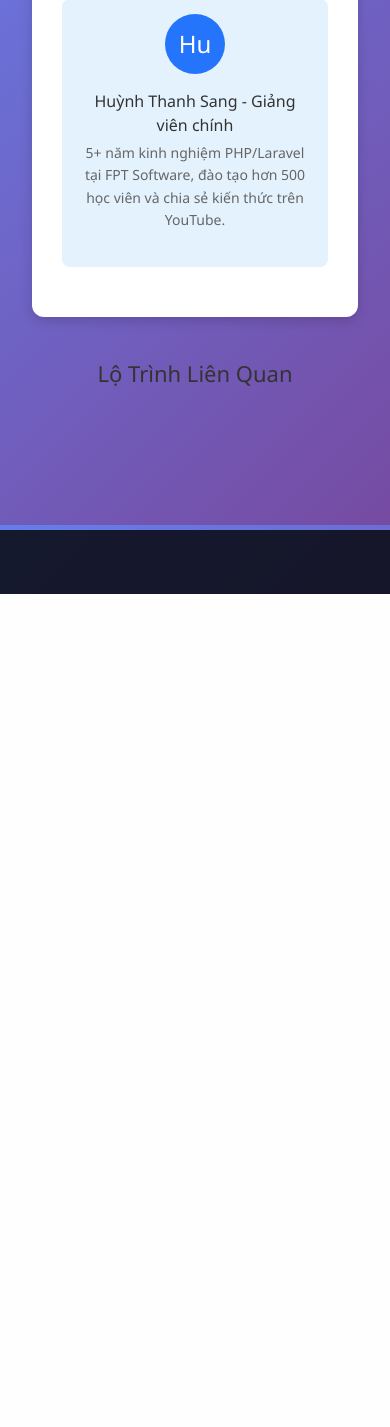
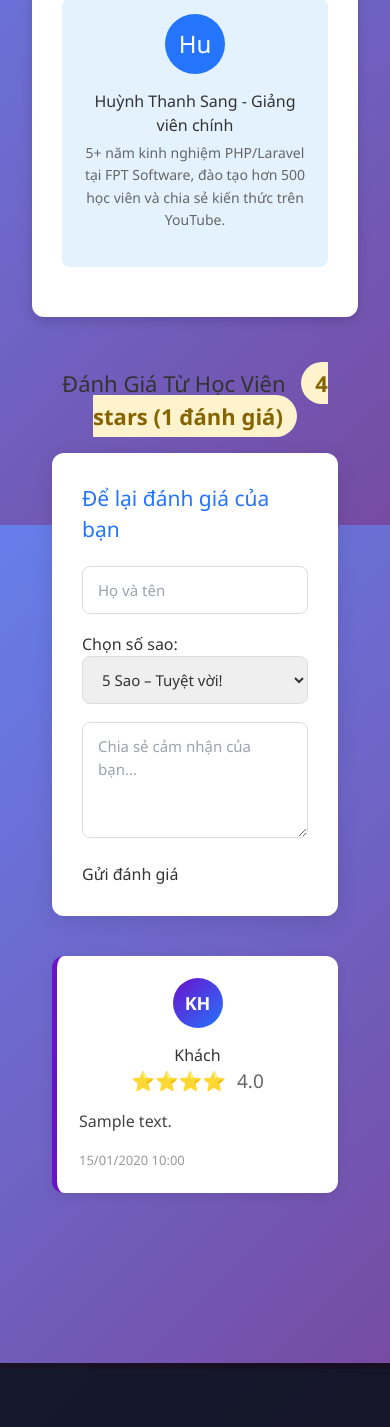
Before and after one commit to SangHT0112/WebBanKhoaHocLapTrinh, a PHP site: page /notify/course-detail.php?id=1 in a window 390 px wide. Shown: the part 2007-3434 px from the top of the page. Before the commit the page ends 2601 px from the top, so only its background shows below. Run offline with PHP 8.4, Linux system fonts and the light colour scheme; data comes from the database, SQL or seed files in the repository; tables that the repository leaves empty hold one stand-in row (values such as "Sample post"); some libraries are stand-ins or nearby versions.

Commit message:
danh gia

```diff
--- a/course-detail.php
+++ b/course-detail.php
@@ -20,6 +20,9 @@
     <meta charset="UTF-8">
     <?php include __DIR__ . '/layout/head.php'; ?>
     <link rel="stylesheet" href="course-detail.css">
+    <script src="https://cdn.jsdelivr.net/npm/sweetalert2@11"></script>
+    <link rel="stylesheet" href="https://cdnjs.cloudflare.com/ajax/libs/font-awesome/6.5.0/css/all.min.css">
+
 </head>
 <body>
     <header>
@@ -106,7 +109,7 @@
 
         <?php if ($courseDetail): ?>
         <div class="related-products">
-            <h2>Lộ Trình Liên Quan</h2>
+             <?php include __DIR__ . '/review.php'; ?>
             <div class="courses-grid">
                 <?php
                 // TODO: Implement related courses logic here
@@ -123,10 +126,8 @@
 
     <script>
     function enrollCourse(id) {
-        // Lấy thông tin khóa học từ PHP
     const courseDetail = <?php echo json_encode($courseDetail); ?>;
 
-        // Gửi dữ liệu sang PHP để lưu session
     fetch('page/cart/add-to-cart.php', {
         method: 'POST',
         headers: { 'Content-Type': 'application/x-www-form-urlencoded' },
@@ -135,12 +136,31 @@
     .then(res => res.json())
     .then(data => {
         if (data.status === 'added') {
-                alert(`Đã thêm "${courseDetail.course_name}" vào giỏ hàng!`);
+            Swal.fire({
+                title: "🎉 Đã thêm vào giỏ hàng!",
+                html: `<b>${courseDetail.ten_khoa_hoc}</b> đã được thêm vào giỏ.`,
+                icon: "success",
+                confirmButtonText: "Đi đến giỏ hàng",
+                confirmButtonColor: "#3085d6"
+            }).then(() => {
                 window.location.href = "page/cart/cart.php";
+            });
+
         } else if (data.status === 'exists') {
-                alert(`"${courseDetail.course_name}" đã có trong giỏ hàng.`);
+            Swal.fire({
+                title: "⚠️ Khóa học đã tồn tại",
+                html: `Khóa học <b>${courseDetail.ten_khoa_hoc}</b> đã có trong giỏ.`,
+                icon: "warning",
+                confirmButtonText: "OK"
+            });
+
         } else {
-                alert('Lỗi khi thêm khóa học!');
+            Swal.fire({
+                title: "❌ Lỗi!",
+                text: "Không thể thêm khóa học vào giỏ hàng.",
+                icon: "error",
+                confirmButtonText: "OK"
+            });
         }
     });
 }
@@ -294,7 +314,6 @@
    function enrollCourse(id) {
     const course = courses.find(c => c.id === id);
 
-      // Gửi dữ liệu sang PHP để lưu session
     fetch('page/cart/add-to-cart.php', {
         method: 'POST',
         headers: { 'Content-Type': 'application/x-www-form-urlencoded' },
@@ -303,16 +322,33 @@
     .then(res => res.json())
     .then(data => {
         if (data.status === 'added') {
-          alert(`Đã thêm "${course.name}" vào giỏ hàng!`);
-          window.location.href = "page/cart/cart.php"; // 👉 chuyển sang trang giỏ hàng
+            Swal.fire({
+                title: "🎉 Đã Thêm Thành Công!",
+                html: `<b>${course.name}</b> đã được thêm vào giỏ hàng.`,
+                icon: "success",
+                confirmButtonText: "Đi đến giỏ hàng"
+            }).then(() => {
+                window.location.href = "page/cart/cart.php";
+            });
+
         } else if (data.status === 'exists') {
-          alert(`"${course.name}" đã có trong giỏ hàng.`);
+            Swal.fire({
+                title: "⚠️ Đã tồn tại!",
+                html: `Khóa học <b>${course.name}</b> đã có trong giỏ.`,
+                icon: "warning"
+            });
+
         } else {
-          alert('Lỗi khi thêm khóa học!');
+            Swal.fire({
+                title: "❌ Lỗi!",
+                text: "Không thể thêm khóa học.",
+                icon: "error"
+            });
         }
     });
 }
 
+
   </script>
 </body>
 </html>
--- a/index.php
+++ b/index.php
@@ -49,11 +49,13 @@
   </footer>
 
   <?php include __DIR__ . '/layout/chat-ai.php'; ?>
+  <?php include __DIR__ . '/layout/catalogue.php'; ?>
 
   <script>
     function goToDetail(id) {
       window.location.href = `course-detail.php?id=${id}`;
     }
   </script>
+
 </body>
 </html>
--- a/layout/header.php
+++ b/layout/header.php
@@ -34,23 +34,49 @@
     <!-- Auth -->
     <?php if (isset($_SESSION['id'])): ?>
         <!-- Đã đăng nhập -->
-        <div class="flex items-center gap-3 text-white relative group">
+        <div class="flex items-center gap-3 text-white relative" id="user-dropdown">
 
             <!-- Avatar -->
             <img src="/uploads/avatars/<?= $_SESSION['avatar'] ?? 'default.png' ?>"
-                 class="w-10 h-10 rounded-full border-2 border-yellow-400 object-cover cursor-pointer">
+                 class="w-10 h-10 rounded-full border-2 border-yellow-400 object-cover cursor-pointer" id="dropdown-toggle">
 
             <!-- Username -->
-            <span class="font-semibold cursor-pointer"><?= htmlspecialchars($_SESSION['username']) ?></span>
+            <span class="font-semibold cursor-pointer" id="dropdown-toggle"><?= htmlspecialchars($_SESSION['username']) ?></span>
+<button
+  class="fixed bottom-5 right-28 bg-gradient-to-r from-pink-500 to-rose-600 text-white rounded-full w-14 h-14 flex items-center justify-center shadow-2xl z-[1000] hover:scale-110 transition-all"
+  onclick="openCatalogue()"
+  title="Hướng dẫn sử dụng">
+  <span class="text-2xl font-bold">?</span>
+</button>
+
 
             <!-- Dropdown -->
-            <div class="absolute hidden group-hover:flex flex-col top-12 right-0 bg-white text-black rounded-lg shadow-lg w-40 py-2">
+            <div class="absolute hidden flex-col top-12 right-0 bg-white text-black rounded-lg shadow-lg w-40 py-2" id="dropdown-menu">
                 <a href="/page/profile/profile.php" class="px-4 py-2 hover:bg-gray-100">Trang cá nhân</a>
                 <a href="/page/orders/orders.php" class="px-4 py-2 hover:bg-gray-100">Đơn hàng</a>
                 <a href="/page/profile/update.php" class="px-4 py-2 hover:bg-gray-100">Cập nhật thông tin</a>
                 <a href="/page/logout/logout.php" class="px-4 py-2 hover:bg-red-100 text-red-600">Đăng xuất</a>
             </div>
         </div>
+
+        <script>
+            const toggle = document.querySelectorAll('#dropdown-toggle');
+            const menu = document.getElementById('dropdown-menu');
+
+            toggle.forEach(el => {
+                el.addEventListener('click', () => {
+                    menu.classList.toggle('hidden');
+                });
+            });
+
+            // Click ra ngoài thì đóng dropdown
+            document.addEventListener('click', (e) => {
+                const dropdown = document.getElementById('user-dropdown');
+                if (!dropdown.contains(e.target)) {
+                    menu.classList.add('hidden');
+                }
+            });
+        </script>
 
     <?php else: ?>
         <!-- Chưa đăng nhập -->
--- /dev/null
+++ b/review.php
@@ -0,0 +1,176 @@
+<?php
+// Bắt đầu session (nếu chưa có)
+if (session_status() === PHP_SESSION_NONE) {
+    session_start();
+}
+
+require_once __DIR__ . '/db.php';
+$db = (new Database())->connect();
+
+$courseId = isset($_GET['id']) ? intval($_GET['id']) : 0;
+
+/* ==================== XỬ LÝ GỬI ĐÁNH GIÁ ==================== */
+$review_success = false;
+
+if ($_SERVER['REQUEST_METHOD'] === 'POST') {
+    $ten     = trim($_POST['ten'] ?? '');
+    $rating  = max(1, min(5, intval($_POST['so_sao'] ?? 5)));
+    $comment = trim($_POST['noi_dung'] ?? '');
+
+    if ($courseId > 0 && $ten !== '' && $comment !== '') {
+        $id     = null;
+        $userId = $_SESSION['id'];
+
+        $stmt = $db->prepare("
+            INSERT INTO reviews
+                (id, course_id, user_id, rating, comment, ngay_tao)
+            VALUES
+                (?,  ?,         ?,       ?,      ?,       NOW())
+        ");
+        $stmt->bind_param("iiiis", $id, $courseId, $userId, $rating, $comment);
+
+        if ($stmt->execute()) {
+            $review_success = true;
+            // Lưu thông báo thành công vào session
+            $_SESSION['review_success'] = true;
+        }
+    }
+}
+
+/* ==================== LẤY ĐÁNH GIÁ ===*/
+$reviews = [];
+$avgRating = 0;
+$totalReviews = 0;
+
+if ($courseId > 0) {
+    $stmt = $db->prepare("SELECT * FROM reviews WHERE course_id = ? ORDER BY ngay_tao DESC");
+    $stmt->bind_param("i", $courseId);
+    $stmt->execute();
+    $result = $stmt->get_result();
+
+    while ($row = $result->fetch_assoc()) {
+        $reviews[] = $row;
+    }
+
+    $totalReviews = count($reviews);
+    if ($totalReviews > 0) {
+        $sum = array_sum(array_column($reviews, 'rating'));
+        $avgRating = round($sum / $totalReviews, 1);
+    }
+}
+?>
+
+<!-- THÔNG BÁO THÀNH CÔNG (hiển thị 1 lần rồi xóa) -->
+<?php if (isset($_SESSION['review_success'])): ?>
+    <script src="https://cdn.jsdelivr.net/npm/sweetalert2@11"></script>
+    <script>
+        Swal.fire({
+            icon: 'success',
+            title: 'Thành công!',
+            text: 'Đánh giá của bạn đã được gửi thành công. Cảm ơn bạn!',
+            timer: 3000,
+            showConfirmButton: false
+        });
+    </script>
+    <?php unset($_SESSION['review_success']); ?>
+<?php endif; ?>
+
+<!-- ==================== GIAO DIỆN ĐÁNH GIÁ ==================== -->
+<section class="reviews-section" id="reviews">
+    <div class="reviews-container">
+        <h2 class="section-title">
+            Đánh Giá Từ Học Viên
+            <?php if ($totalReviews > 0): ?>
+                <span class="rating-summary">
+                    <?= $avgRating ?> stars (<?= $totalReviews ?> đánh giá)
+                </span>
+            <?php endif; ?>
+        </h2>
+
+        <!-- Form gửi đánh giá -->
+        <div class="review-form-card">
+            <h3>Để lại đánh giá của bạn</h3>
+            <form method="POST">
+                <div class="form-group">
+                    <input type="text" name="ten" placeholder="Họ và tên" required maxlength="50">
+                </div>
+
+                <div class="form-group">
+                    <label>Chọn số sao:</label>
+                    <select name="so_sao" required>
+                        <option value="5">5 Sao – Tuyệt vời!</option>
+                        <option value="4">4 Sao – Rất tốt</option>
+                        <option value="3">3 Sao – Tạm ổn</option>
+                        <option value="2">2 Sao – Cần cải thiện</option>
+                        <option value="1">1 Sao – Không hài lòng</option>
+                    </select>
+                </div>
+
+                <div class="form-group">
+                    <textarea name="noi_dung" rows="4" placeholder="Chia sẻ cảm nhận của bạn..." required></textarea>
+                </div>
+
+                <button type="submit" class="submit-review-btn">Gửi đánh giá</button>
+            </form>
+        </div>
+
+        <!-- Danh sách đánh giá -->
+        <div class="reviews-list">
+            <?php if ($totalReviews > 0): ?>
+                <?php foreach ($reviews as $r): ?>
+                    <div class="review-card">
+                        <div class="review-header">
+                            <div class="reviewer-avatar">
+                                <?= strtoupper(mb_substr($r['ten_nguoi_danh_gia'] ?? 'KH', 0, 2, 'UTF-8')) ?>
+                            </div>
+                            <div class="reviewer-info">
+                                <h4><?= htmlspecialchars($_SESSION['username'] ?? 'Khách') ?></h4>
+                               <div class="stars">
+    <?php
+        // Hiển thị số lượng ngôi sao tương ứng với rating
+        $rating = intval($r['rating']); // chắc chắn là số nguyên
+        echo str_repeat('⭐', $rating);
+    ?>
+    <span class="rating-text"><?= htmlspecialchars($r['rating']) ?>.0</span>
+</div>
+
+                            </div>
+                        </div>
+                        <p class="review-content"><?= nl2br(htmlspecialchars($r['comment'])) ?></p>
+                        <small class="review-date"><?= date('d/m/Y H:i', strtotime($r['ngay_tao'])) ?></small>
+                    </div>
+                <?php endforeach; ?>
+            <?php else: ?>
+                <div class="no-reviews">
+                    <p>Chưa có đánh giá nào cho khóa học này.</p>
+                    <p>Hãy là người đầu tiên chia sẻ cảm nhận của bạn!</p>
+                </div>
+            <?php endif; ?>
+        </div>
+    </div>
+</section>
+
+<style>
+    /* CSS đẹp như cũ – giữ nguyên */
+    .reviews-section { max-width:900px; margin:50px auto; padding:0 20px; }
+    .section-title { text-align:center; font-size:26px; color:#333; margin-bottom:30px; }
+    .rating-summary { background:#fff3cd; color:#856404; padding:6px 14px; border-radius:30px; font-weight:bold; margin-left:10px; }
+    .review-form-card { background:#fff; padding:30px; border-radius:12px; box-shadow:0 4px 20px rgba(0,0,0,.1); margin-bottom:40px; }
+    .review-form-card h3 { margin:0 0 20px; color:#2575fc; font-size:21px; }
+    .form-group { margin-bottom:18px; }
+    .form-group input, .form-group textarea, .form-group select { width:100%; padding:12px 15px; border:1px solid #ddd; border-radius:8px; font-size:15px; }
+    .form-group input:focus, .form-group textarea:focus, .form-group select:focus { outline:none; border-color:#6a11cb; box-shadow:0 0 0 3px rgba(106,17,203,.15); }
+    }
+    .submit-review-btn { background:linear-gradient(135deg,#6a11cb,#2575fc); color:#fff; border:none; padding:13px 32px; border-radius:8px; font-size:16px; cursor:pointer; }
+    .submit-review-btn:hover { background:linear-gradient(135deg,#2575fc,#6a11cb); transform:translateY(-2px); }
+    .reviews-list { display:grid; gap:20px; }
+    .review-card { background:#fff; padding:22px; border-radius:12px; box-shadow:0 3px 12px rgba(0,0,0,.08); border-left:5px solid #6a11cb; }
+    .review-header { display:flex; align-items:center; gap:15px; margin-bottom:12px; }
+    .reviewer-avatar { width:50px; height:50px; background:linear-gradient(135deg,#6a11cb,#2575fc); color:#fff; border-radius:50%; display:flex; align-items:center; justify-content:center; font-weight:bold; font-size:18px; }
+    .stars { color:#ffb400; font-size:19px; }
+    .rating-text { color:#666; margin-left:6px; }
+    .review-content { line-height:1.7; color:#444; margin:12px 0; }
+    .review-date { color:#999; font-size:13px; }
+    .no-reviews { text-align:center; padding:50px; color:#777; }
+    @media (max-width:768px) { .review-header { flex-direction:column; text-align:center; } }
+</style>
```
Also changed, not shown: chat-handler.php (+37 -1 lines), layout/catalogue.php (added, +166 -0 lines). Lines whose indentation alone changed are shown as unchanged.
